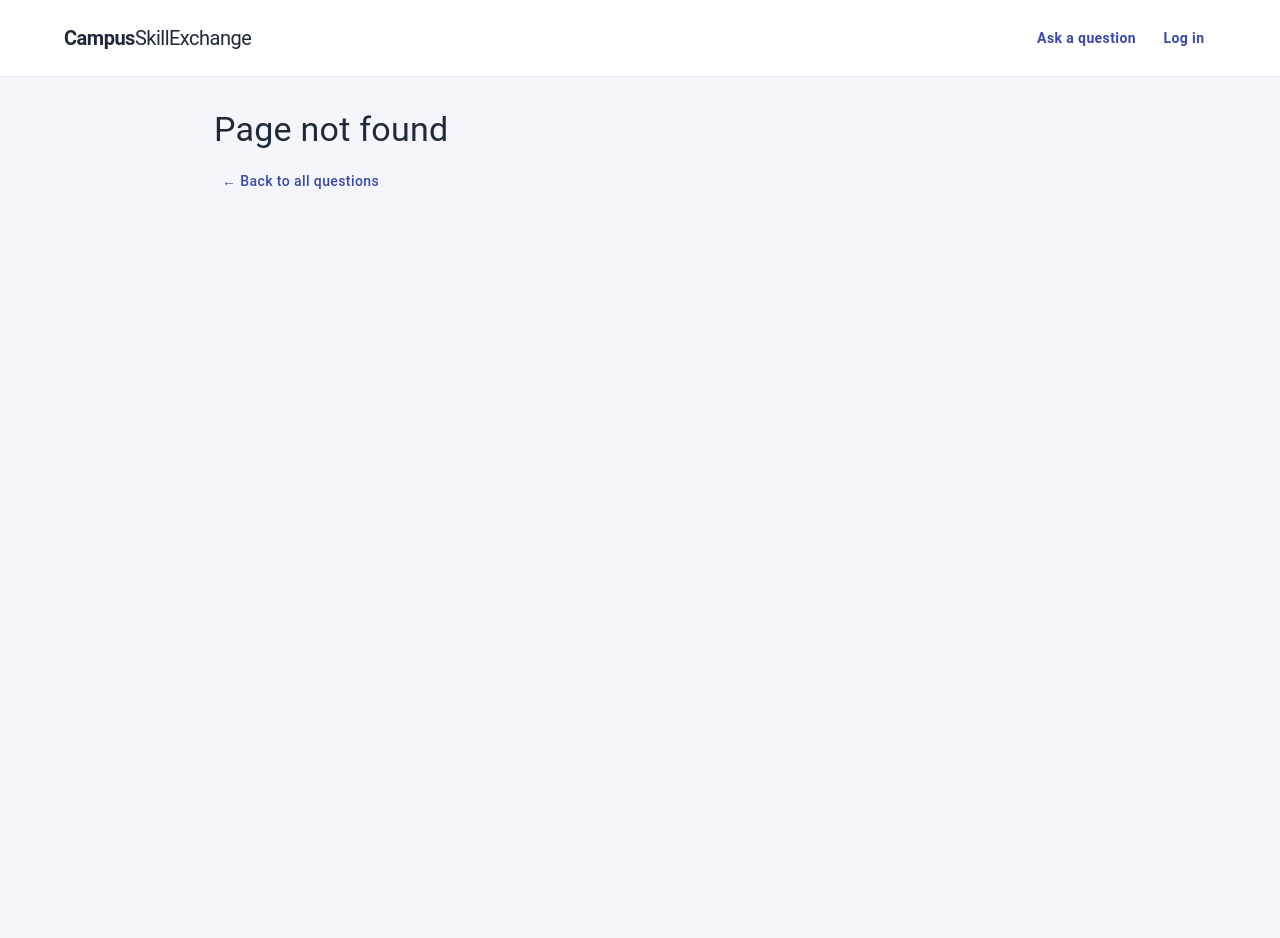
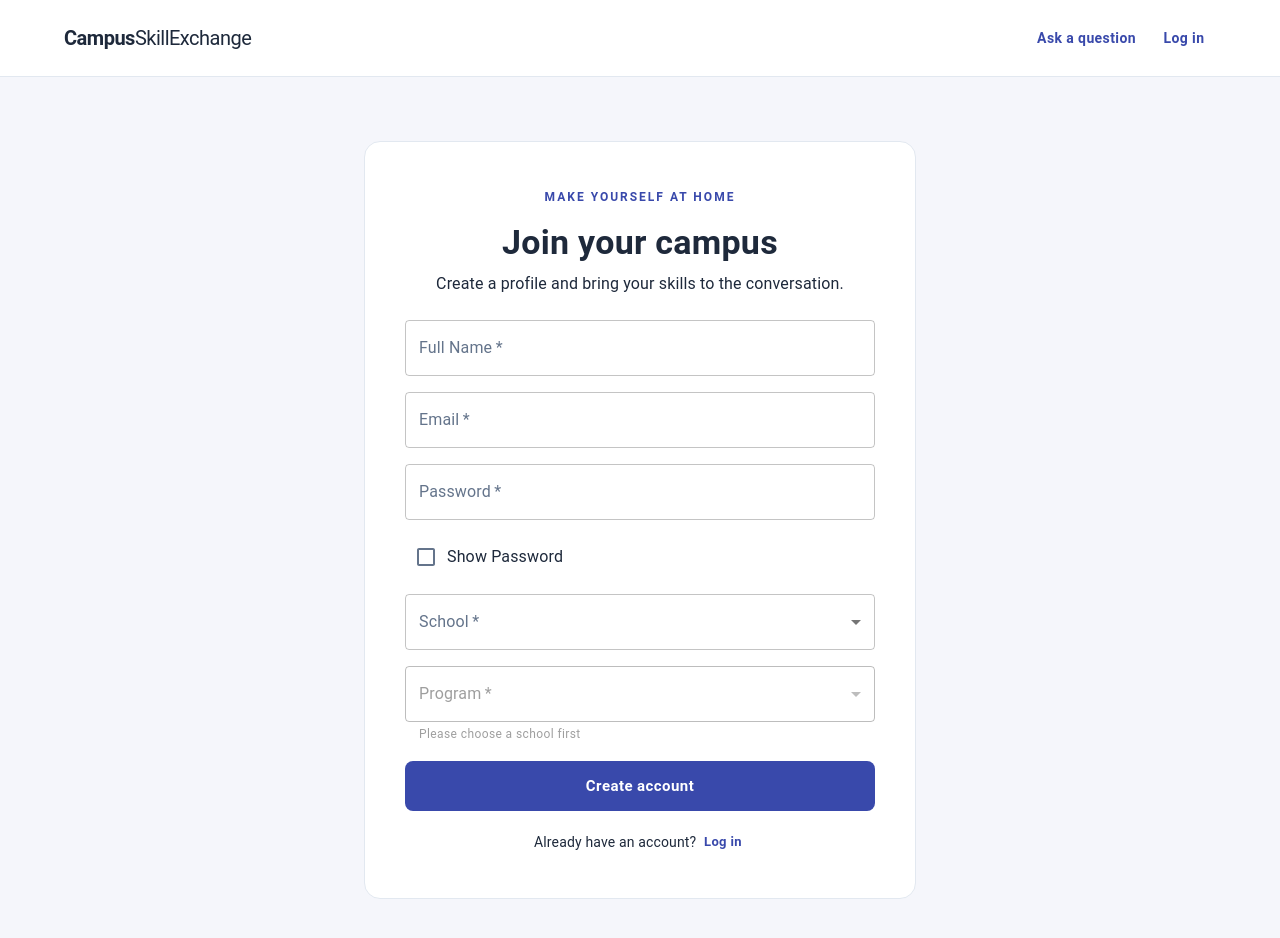
Before and after one commit to twun13-grupp4/Campus-Skill-Exchange, a React (Vite) app in the folder client/: page /signup in a window 1280 px wide. Before the commit this address had no page. Shown: the top 938 px of the page. Before the commit the page ends 800 px from the top, so only its background shows below. Built offline with nearby package versions, Linux system fonts and the light colour scheme.

Commit message:
created the signup page but no functionality yet

```diff
--- a/client/src/App.jsx
+++ b/client/src/App.jsx
@@ -8,6 +8,7 @@ import theme from './theme'
 import QuestionDetailPage from './pages/QuestionDetailPage'
 import AskQuestionPage from './pages/AskQuestionPage'
 import NotFoundPage from './pages/NotFoundPage'
+import SignUpPage from './pages/SignUpPage'
 
 function App() {
   return (
@@ -21,6 +22,7 @@ function App() {
           <Route path="/login" element={<LoginPage />} />
           <Route path="/questions/:id" element={<QuestionDetailPage />} />
           <Route path="/ask" element={<AskQuestionPage />} />
+          <Route path="/signup" element={<SignUpPage />} />
           <Route path="*" element={<NotFoundPage />} />
         </Routes>
       </BrowserRouter>
--- a/client/src/pages/LoginPage.jsx
+++ b/client/src/pages/LoginPage.jsx
@@ -1,3 +1,4 @@
+import { Link as RouterLink } from 'react-router-dom'
 import { useState } from 'react'
 import {
     Container,
@@ -11,6 +12,7 @@ import {
     Stack,
     TextField,
 } from '@mui/material'
+
 
 function LoginPage() {
     const [email, setEmail] = useState('')
@@ -124,7 +126,8 @@ function LoginPage() {
                         </Typography>
 
                         <Button
-                           type="button"
+                           component={RouterLink}
+                           to="/signup"
                            variant="text"
                            size="small"
                            sx={{
--- /dev/null
+++ b/client/src/pages/SignUpPage.jsx
@@ -0,0 +1,235 @@
+import { useState } from 'react'
+import  { Link as RouterLink } from 'react-router-dom'
+import {
+    Container,
+    Typography,
+    Alert,
+    Box,
+    Button,
+    Checkbox,
+    FormControlLabel,
+    Paper,
+    Stack,
+    TextField,
+} from '@mui/material'
+
+
+const programsBySchool = {
+    'School of Engineering': [
+        'Computer Science',
+        'Industrial Design',
+    ],
+    'International Business School': [
+        'International Management',
+        'Marketing Management',
+    ],
+
+}
+
+
+function SignUpPage() {
+    const [fullName, setFullName] = useState('')
+    const [email, setEmail] = useState('')
+    const [password, setPassword] = useState('')
+    const [program, setProgram] = useState('')
+    const [school, setSchool] = useState('')
+    const [showPassword, setShowPassword] = useState(false)
+    const [submitted, setSubmitted] = useState(false)
+
+    const availablePrograms = programsBySchool[school] || []
+
+    const handleSchoolChange = (event) => {
+        setSchool(event.target.value)
+        setProgram('') // Reset program when school changes
+    }
+
+    const handleSubmit = (event) => {
+        event.preventDefault()
+        setSubmitted(true)
+    }
+
+    return (
+        <Container component="main" maxWidth="sm" sx={{ py: {xs: 4, sm: 8} }}>
+            <Paper
+              variant="outlined"
+              sx={{
+                p: { xs: 3, sm: 5 },
+                borderRadius: 4,
+                borderColor: '#e2e8f0',
+                }}
+            >
+                <Stack spacing={3}>
+                    <Box sx={{ textAlign: 'center' }}>
+                        <Typography
+                           variant="overline"
+                            color="primary"
+                            sx={{ fontWeight: 700, letterSpacing: 2 }}
+                        >
+                            MAKE YOURSELF AT HOME
+                        </Typography>
+
+                        <Typography
+                            component="h1"
+                            variant="h4"
+                            sx={{ mt: 1, fontWeight: 700 }}
+                        >
+                            Join your campus
+                        </Typography>
+
+                        <Typography color="text.secondary" sx={{ mt: 1 }}>
+                            Create a profile and bring your skills to the conversation.
+                        </Typography>
+                    </Box>
+
+                    <Stack
+                        component="form"
+                        onSubmit={handleSubmit}
+                        onChange={() => setSubmitted(false)}
+                        spacing={2}
+                    >
+                        <TextField
+                            id="signup-name"
+                            name="fullName"
+                            label="Full Name"
+                            autoComplete="name"
+                            value={fullName}
+                            onChange={(event) => setFullName(event.target.value)}
+                            required
+                            fullWidth
+                        />
+
+                        <TextField
+                            id="signup-email"
+                            name="email"
+                            label="Email"
+                            type="email"
+                            autoComplete="username"
+                            value={email}
+                            onChange={(event) => setEmail(event.target.value)}
+                            required
+                            fullWidth
+                        />
+
+                        <TextField
+                            id="signup-password"
+                            name="password"
+                            label="Password"
+                            type={showPassword ? 'text' : 'password'}
+                            autoComplete="new-password"
+                            value={password}
+                            onChange={(event) => setPassword(event.target.value)}
+                            required
+                            fullWidth
+                        />
+
+                        <FormControlLabel
+                            control={
+                                <Checkbox
+                                    checked={showPassword}
+                                    onChange={(event) => setShowPassword(event.target.checked)}
+                                />
+                            }
+                            label="Show Password"
+                        />
+
+                        <TextField
+                            id="signup-school"
+                            name="school"
+                            label="School"
+                            select
+                            slotProps={{ select: { native: true } }}
+                            value={school}
+                            onChange={handleSchoolChange}
+                            required
+                            fullWidth
+                        >
+                            <option value="" aria-label="Choose a school" />
+                            {Object.keys(programsBySchool).map((schoolName) => (
+                                <option key={schoolName} value={schoolName}>
+                                    {schoolName}
+                                </option>
+                            ))}
+
+                        </TextField>
+
+                        <TextField
+                            id="signup-program"
+                            name="program"
+                            label="Program"
+                            select
+                            slotProps={{ select: { native: true } }}
+                            value={program}
+                            onChange={(event) => setProgram(event.target.value)}
+                            disabled={!school}
+                            helperText={!school ? 'Please choose a school first' : ''}
+                            required
+                            fullWidth
+                        >
+                            <option value="" aria-label="Choose a program" />
+                            {availablePrograms.map((programName) => (
+                                <option key={programName} value={programName}>
+                                    {programName}
+                                </option>
+                            ))}
+
+                        </TextField>
+
+                        <Button
+                            type="submit"
+                            variant="contained"
+                            size="large"
+                            disableElevation
+                            sx={{
+                                py: 1.5,
+                                borderRadius: 2,
+                                textTransform: 'none',
+                                fontWeight: 700,
+                            }}
+                        >
+                            Create account
+                        </Button>
+
+                        <Box sx={{ textAlign: 'center' }}>
+                            <Typography
+                                component="span"
+                                variant="body2"
+                                color="text.secondary"
+                            >
+                                Already have an account?{' '}
+
+                            </Typography>
+
+                            <Button
+                               component={RouterLink}
+                               to="/login"
+                               variant="text"
+                               size="small"
+                               sx={{
+                                   textTransform: 'none',
+                                   fontWeight: 600,
+                                   minWidth: 'auto',
+                                   p: 0.5,
+                                }}
+                            >
+                                Log in
+
+                            </Button>
+                        </Box>
+
+                        {submitted && (
+                            <Alert severity="info">
+                                This form is a demo. No account has been created.
+                            </Alert>
+                        )}
+                    </Stack>
+
+                </Stack>
+
+            </Paper>
+
+        </Container>
+    )
+
+}
+
+export default SignUpPage
```
